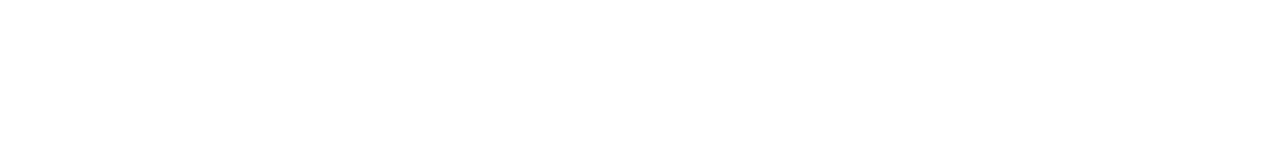
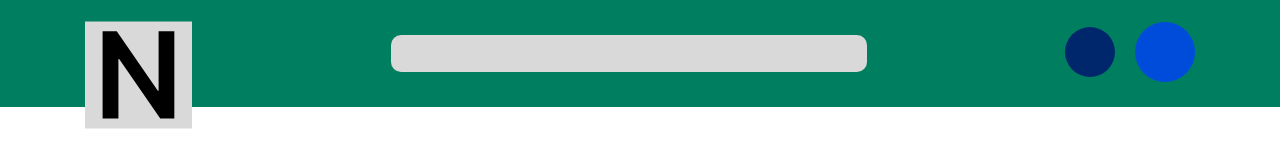
Before and after one commit to Kozlobik/zametki, a plain HTML site: page index.html in a window 1280 px wide. Drawn offline with nearby package versions, Linux system fonts and the light colour scheme; files that its build step writes are made by us from their sources.

Commit message:
feat: added first styles for header!

```diff
--- a/index.html
+++ b/index.html
@@ -4,15 +4,26 @@
       <meta charset="UTF-8">
       <meta name="viewport" content="width=device-width, initial-scale=1.0">
       <title>Document</title>
-      <link rel="stylesheet" href="./css/main.css">
+      <link rel="stylesheet" href="./scss/main.css">
    </head>
    <body>
+      <svg display="none">
+         <symbol id="logo" viewBox="0 0 107 145">
+            <g>
+               <rect y="19" width="107" height="107" fill="#D9D9D9"/>
+               <path d="M89.3267 28.7273V116H75.2642L34.142 56.554H33.4176V116H17.608V28.7273H31.7557L72.8352 88.2159H73.6023V28.7273H89.3267Z" fill="black"/>
+            </g>
+         </symbol>
+      </svg>
       <header class="header">
          <div class="container">
             <div class="header__content">
 
                <div class="logo">
                   <!-- svg -->
+                  <svg>
+                     <use xlink:href = '#logo'></use>
+                  </svg>
                </div>
 
                <input type="search" name="" id="" class="search">
@@ -59,6 +70,5 @@
             </div>
          </div>
       </header>
-      <input type="select">
    </body>
 </html>
--- a/scss/base/_reset.scss
+++ b/scss/base/_reset.scss
@@ -99,11 +99,11 @@ body {
    display: flex; /* sticky footer */
    flex-direction: column; /* sticky footer */
 
-   /* text styles */
-   /* font-family: ;
-   font-size: ;
-   line-height: ;
-   color: ;*/
+   // text styles
+   // font-family: ;
+   // font-size: 20px;
+   // line-height: ;
+   color: black;
 
    text-rendering: optimizeSpeed;
    text-rendering: optimizeLegibility;
--- a/scss/base/_vars.scss
+++ b/scss/base/_vars.scss
@@ -0,0 +1,2 @@
+$headerBgDefault: #007F60;
+$bgElementDefault: #d9d9d9;
--- a/scss/sections/_header.scss
+++ b/scss/sections/_header.scss
@@ -0,0 +1,53 @@
+.header {
+    background-color: $headerBgDefault;
+}
+.header__content {
+    display: flex;
+    align-items: center;
+    justify-content: space-between;
+}
+.logo {
+    width: 107px;
+    height: 107px;
+}
+.search {
+    max-width: 476px;
+    width: 100%;
+    max-height: 46px;
+    background-color: $bgElementDefault;
+    border-radius: 10px;
+    font-size: 2rem;
+}
+.theme {
+    display: flex;
+    align-items: center;
+    column-gap: 1.25rem;
+}
+.theme__item {
+
+}
+.night-mode {
+    width: 50px;
+    height: 50px;
+    background-color: rgb(0, 38, 108);
+    border-radius: 50%;
+}
+.color-mode {
+
+}
+.color-mode__btn {
+    width: 60px;
+    height: 60px;
+    background-color: rgb(0, 76, 218);
+    border-radius: 50%;
+}
+.color-mode__list {
+    position: absolute;
+    top: 0;
+    left: 0;
+
+}
+.color-mode__item {
+}
+.color-mode__choose-btn {
+}
```
Also changed, not shown: img/logo.svg (added), scss/main.css, 2 other files.
